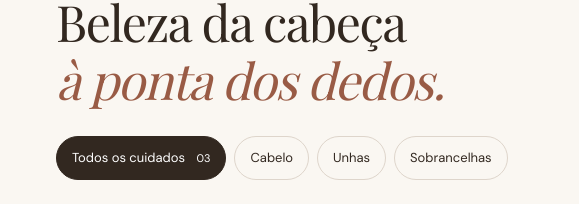
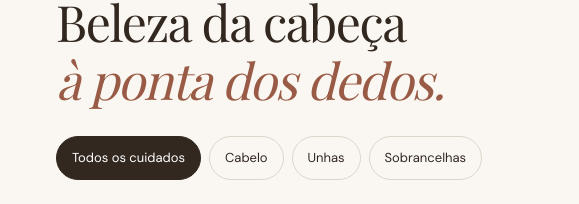
Before and after one commit to maykonlong/studio_di_catarina, a website: page index.html in a window 1280 px wide. Shown: the part 2115-2319 px from the top of the page, 0-579 px from the left. Drawn offline with nearby package versions, Linux system fonts and the light colour scheme; a web font is replaced by a local one.

Commit message:
Remove contador dos cuidados

```diff
--- a/index.html
+++ b/index.html
@@ -381,7 +381,7 @@
               data-filter="all"
               type="button"
             >
-              Todos os cuidados <span>03</span></button
+              Todos os cuidados</button
             ><button
               aria-pressed="false"
               class="filter"
```
